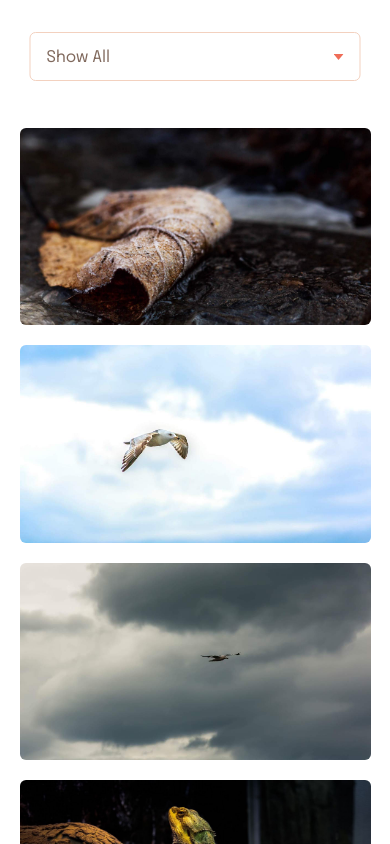
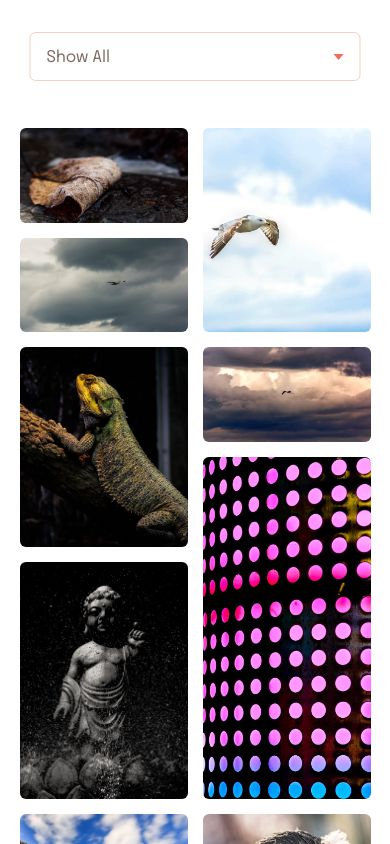
Before and after one commit to NikitaT206/gallery, a React (Create React App) app: page / in a window 390 px wide. Shown: the top 844 px of the page. Built offline with nearby package versions, Linux system fonts and the light colour scheme.

Commit message:
fix: pinterest layout

```diff
--- a/src/components/card/Card.jsx
+++ b/src/components/card/Card.jsx
@@ -50,7 +50,12 @@ export function Card({card, mainRef, index}) {
   }, [])
 
   const gridStyle = useMemo(() => {
-    return {gridRowEnd: `span ${Math.floor(Math.random() * 3 + 3)}`, gridColumnEnd: `span ${Math.floor(Math.random() * 3)}` }
+    return {
+      // gridRowStart: `span ${Math.floor(Math.random() * 5 + 1)}`,
+      gridRowEnd: `span ${Math.floor(Math.random() * 5 + 2)}`,
+      // gridColumnStart: `span ${Math.floor(Math.random() * 5 + 2)}`,
+      // gridColumnEnd: `span ${Math.floor(Math.random() * 3 + 2)}`
+    }
   }, [currentCards])
 
   return (
--- a/src/components/cards/Cards.module.css
+++ b/src/components/cards/Cards.module.css
@@ -6,8 +6,8 @@
 
 .currentCards {
   display: grid;
-  gap: 20px;
-  grid-template-columns: repeat(auto-fill, minmax(1fr, 200px));
+  gap: 15px;
+  grid-template-columns: repeat(auto-fill, minmax(300px, 1fr));
   grid-auto-rows: minmax(20px, auto);
   justify-content: center;
   transition: .4s linear;
@@ -34,3 +34,9 @@
   user-select: none;
   color: #391400;
 }
+
+@media screen and (max-width: 500px) {
+  .currentCards {
+    grid-template-columns: repeat(auto-fill, minmax(150px, 1fr));
+  }
+}
```
Also changed, not shown: src/components/card/Card.module.css (+33 -0 lines).
